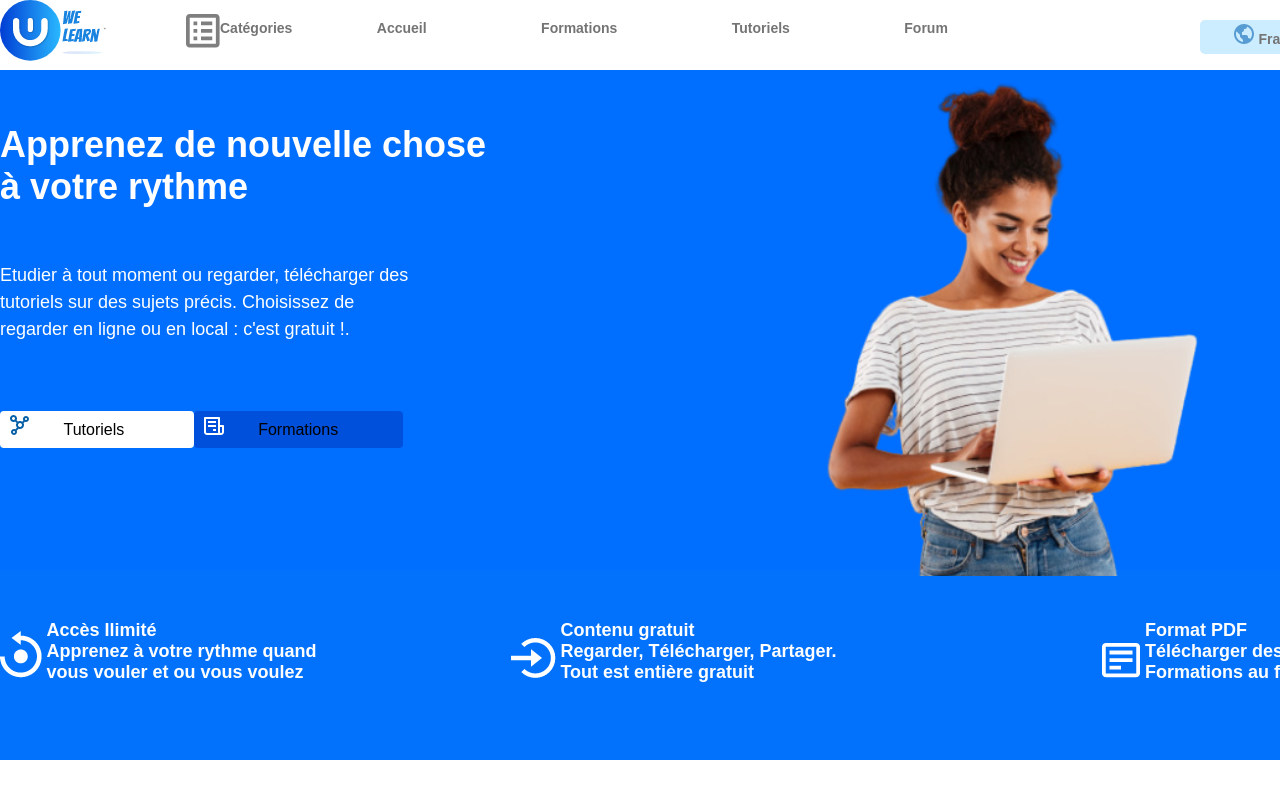
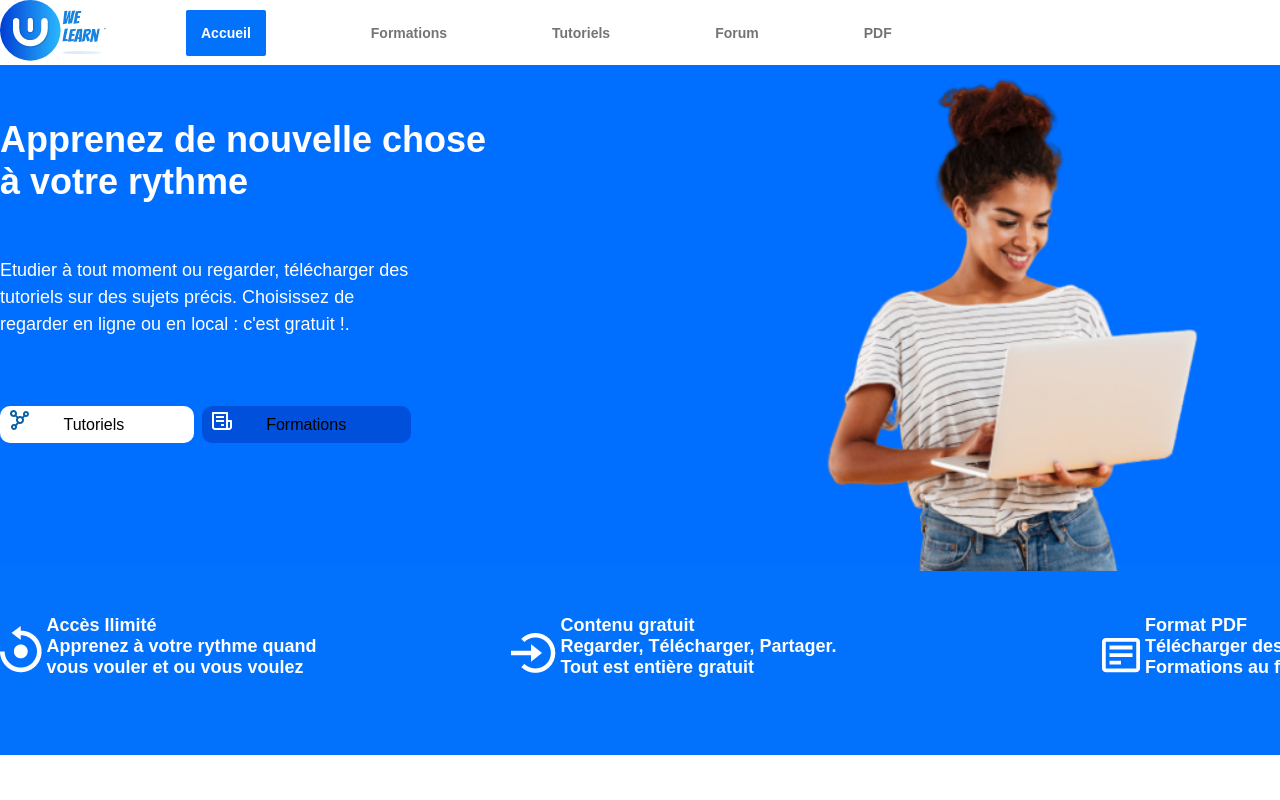
Before and after one commit to Daven-hub/WelearnTest, a plain HTML site: page Pages/index.html in a window 1280 px wide. Shown: the top 800 px of the page. Drawn offline with Linux system fonts and the light colour scheme.

Commit message:
Petie Avancée Page d'Accueil

```diff
--- a/Pages/index.html
+++ b/Pages/index.html
@@ -13,18 +13,17 @@
                      <div class="logo">
                          <img src="../Images/WeLearn-Logo.png">
                     </div>
-                    <img src="../Images/bx-spreadsheet.png" class="img2">
-                         <p>Catégories</p>
                 <nav class="nav-bar">
-                    <a href="index.html">Accueil</a>
+                    <a href="index.html" class="active">Accueil</a>
                     <a href="test.html">Formations</a>
                     <a href="tutoriel.html">Tutoriels</a>
                     <a href="forum.html">Forum</a>
+                    <a href="pdf.html">PDF</a>
+                    <div class="translate">
+                        <img src="../Images/bx-world.png">
+                        <p>Français</p>
+                      </div>
                </nav>
-               <div class="translate">
-                   <img src="../Images/bx-world.png">
-                   <p>Français</p>
-               </div>
         </div>
     </header>
     <div class="clear"></div>
--- a/Pages/style.css
+++ b/Pages/style.css
@@ -17,9 +17,19 @@ body{
 }
 .top-bar{
    top:0;
-   height: 70px;
+   bottom: 0;
+   height: 30px;
    background: #FFF;
 }
+.top-bar .nav-bar{
+    display: flex;
+    align-items: center;
+    padding-top: 10px;
+}
+.top-bar .nav-bar a{
+    margin-right: 105px;
+}
+
 .top-bar p, a{
     font-size: 14px;
     color:#747474 ;
@@ -35,15 +45,10 @@ body{
 .top-bar  p{
     display: inline-block;
 }
-.top-bar .nav-bar a{
-    margin-right: 110px;
-}
-.top-bar a:hover{
-    width: 100px;
-    height: 40px;
+.top-bar .active{
+    width: 150px;
+    border-radius: 2px;
     padding: 15px;
-    text-align: center;
-    border-radius: 5px;
     color: white;
     background-color: #0272FA;
 }
@@ -52,29 +57,26 @@ body{
      margin-top: 14px;
 }
 .top-bar p{
-    margin-top: 20px;
-}
-.top-bar p{
     margin-right: 80px;
 }
+
 .top-bar nav{
     display: inline-block;
 }
 .top-bar .translate{
-    width: 170px;
+    width: 150px;
     height: 30px;
     border-radius: 5px;
-    text-align: center;
-    padding-top: 4px;
-    padding-left: 30px;
-    float: right;
-    margin-top: 20px;
     background-color: #CCECFF;
+    display: flex;
+    align-items: center;
+    margin-left: 300px;
+}
+.top-bar .translate img{
+    margin-left: 5px;
+    margin-right: 18px;
 }
 
-.top-bar .translate p{
-    display: inline;
-}
 /*Second Bloc avec mes images*/
 
 #Walpaper{
@@ -97,30 +99,39 @@ body{
     font-weight: 'regular';
 }
 .tufo{
-    padding-right: 5px;
+
 }
 .tuto{
     padding: 10px;
-    border-radius: 4px;
+    border-radius: 10px;
     width:220px;
-    height: 40px;
+    height: 44px;
+    margin-right: 8px;
     background-color: white;
 }
 .tuto p2{
     padding-left: 30px;
     padding-right: 55px;
 }
+.tuto:hover{
+    background-color:#0050DC;
+    border: #fff 2px solid;
+}
 
 .formation{
     padding: 10px;
-    border-radius: 4px;
+    border-radius: 10px;
     width:220px;
-    height: 40px;
+    height: 44px;
     background-color:#0050DC;
 }
 .formation p2{
     padding-right: 55px;
     padding-left: 30px;
+}
+.formation:hover{
+    background-color:#fff;
+    border: #0050DC 2px solid;
 }
 /*SECTION MAIN*/
 .main{
@@ -311,7 +322,7 @@ body{
 
 .acess2{
     background-color: #F1F1F1;
-    width: 100%;
+    width: 96.19%;
     height: 140px;
     padding: 30px;
 }
@@ -325,7 +336,7 @@ body{
     float: right;
 }
 .acess2 .reset{
-    padding-right: 150px;
+    padding-right: 120px;
 }
 /*
 .acces span{
```
